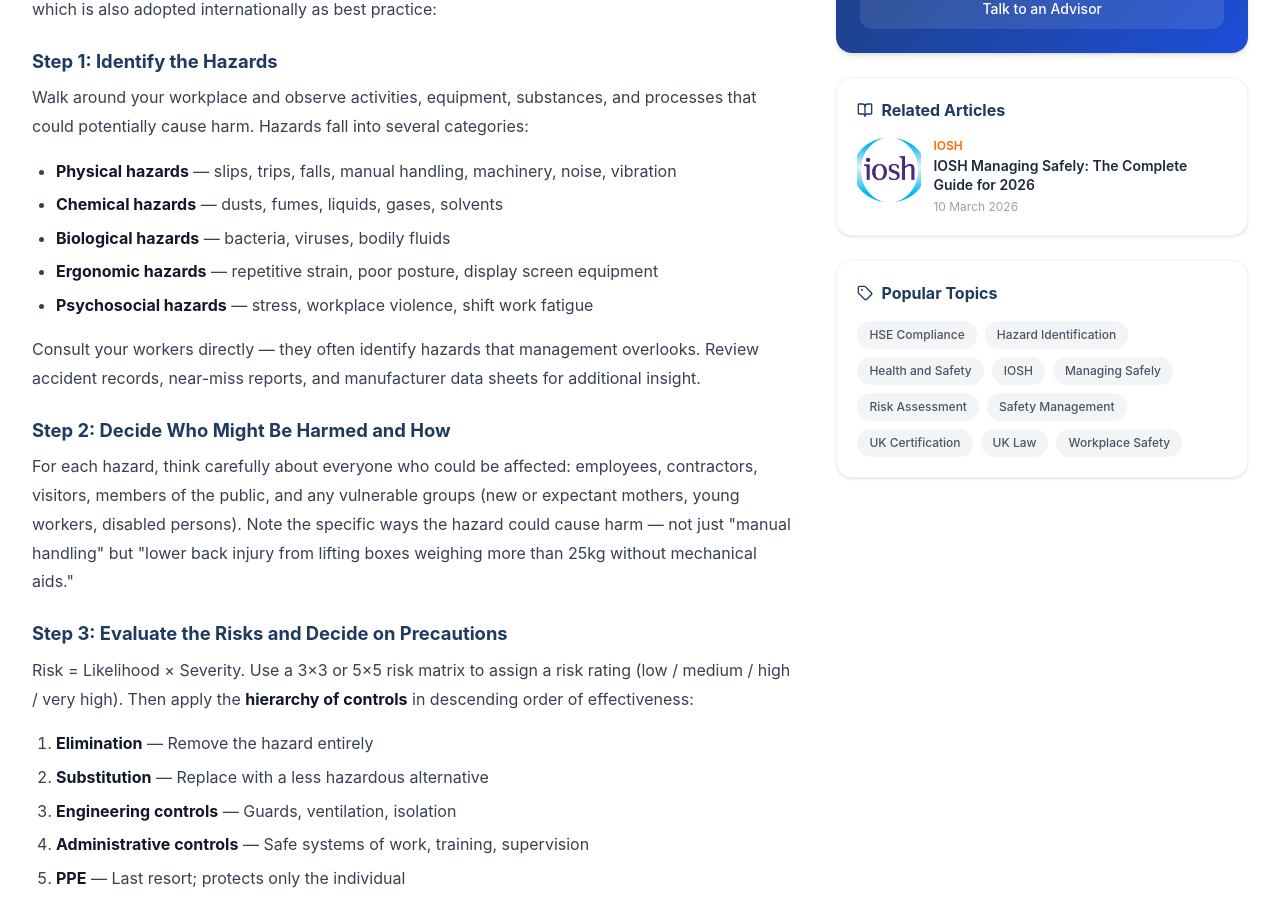
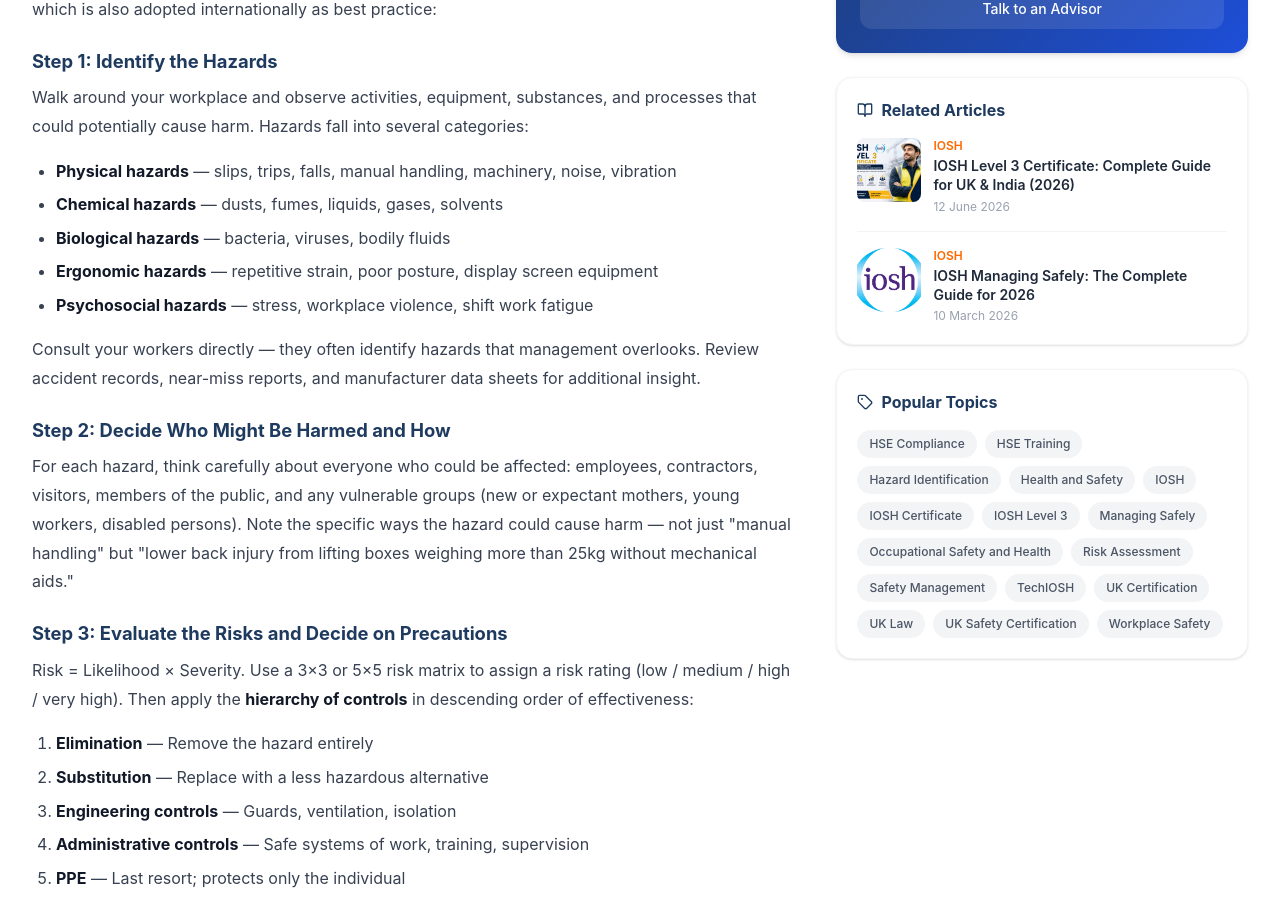
Before and after one commit to HK-International799/HK-International, a React (Vite) app in the folder user-frontend/: page /blog/how-to-conduct-a-workplace-risk-assessment in a window 1280 px wide. Shown: the part 1715-2635 px from the top of the page. Built offline with nearby package versions, Linux system fonts and the light colour scheme; no server answers.

Commit message:
uploaded a blog on ioish level 3

```diff
--- a/user-frontend/src/data/blogData.js
+++ b/user-frontend/src/data/blogData.js
@@ -369,18 +369,388 @@
     relatedPosts: [1, 2],
     courseLink: "/course/nebosh-igc",
   },
+  {
+    id: 4,
+
+    slug: "iosh-level-3-complete-guide",
+
+    title: "IOSH Level 3 Certificate: Complete Guide for UK & India (2026)",
+
+    excerpt:
+      "Discover everything about IOSH Level 3 Certificate — syllabus, assessment, duration, career opportunities, TechIOSH progression, and how to get certified in the UK and India.",
+
+    category: "IOSH",
+
+    tags: [
+      "IOSH",
+      "IOSH Level 3",
+      "Occupational Safety and Health",
+      "TechIOSH",
+      "Health and Safety",
+      "UK Safety Certification",
+      "IOSH Certificate",
+      "HSE Training",
+    ],
+
+    author: "1A HK International Training",
+
+    authorTitle: "International Health & Safety Training Specialists",
+
+    publishedDate: "2026-06-12T09:00:00.000Z",
+
+    updatedDate: "2026-12-10T10:00:00.000Z",
+
+    readTime: "14 min read",
+
+    coverImage: "/images/blog/iosh-level-3-complete-guide.png",
+
+    metaTitle:
+      "IOSH Level 3 Certificate – Complete Guide 2026 | 1A HK International",
+
+    metaDescription:
+      "Complete IOSH Level 3 Certificate guide for UK and India. Learn syllabus, exam format, assessment, duration, TechIOSH pathway, career benefits, and enrolment details.",
+
+    keywords: [
+      "IOSH Level 3",
+      "IOSH Level 3 Certificate",
+      "IOSH Level 3 UK",
+      "IOSH Level 3 India",
+      "IOSH health and safety qualification",
+      "IOSH occupational safety certificate",
+      "TechIOSH qualification",
+      "IOSH assessment",
+      "IOSH Level 3 online",
+      "IOSH Level 3 exam",
+      "occupational health and safety certification",
+      "international safety course",
+      "IOSH training provider",
+    ],
+
+    featured: true,
+
+    sections: [
+      {
+        id: "what-is-iosh-level-3",
+
+        heading: "What Is IOSH Level 3 Certificate?",
+
+        content: `
+
+<p>IOSH Level 3 Certificate in Occupational Safety and Health Principles and Practice is a professional qualification developed for aspiring and developing safety professionals who want to build practical, workplace-ready occupational health and safety competence.</p>
+
+<p>Unlike short awareness-based safety courses, IOSH Level 3 focuses on applying occupational safety systems, improving organisational performance, managing incidents, and creating safer working environments.</p>
+
+<p>This qualification is designed for professionals who want more than basic compliance knowledge. It builds the capability to analyse workplace risks, improve safety culture, influence management decisions, and implement sustainable safety practices.</p>
+
+<p>Successful completion also satisfies the academic requirements for Technical Membership (TechIOSH), making it an important milestone for professionals planning long-term careers in health and safety.</p>
+
+<p>Whether you work in construction, manufacturing, oil & gas, logistics, healthcare, engineering, education, or facilities management, IOSH Level 3 gives internationally recognised credibility to your professional profile.</p>
+
+`,
+      },
+
+      {
+        id: "who-should-take-iosh-level-3",
+
+        heading: "Who Should Study IOSH Level 3?",
+
+        content: `
+
+<p>IOSH Level 3 is suitable for professionals seeking structured health and safety knowledge with direct workplace application.</p>
+
+<ul>
+
+<li><strong>Safety Officers and HSE Professionals</strong></li>
+
+<li><strong>Supervisors and Team Leaders</strong></li>
+
+<li><strong>Operations Managers</strong></li>
+
+<li><strong>Project Managers</strong></li>
+
+<li><strong>Construction Professionals</strong></li>
+
+<li><strong>Manufacturing Leaders</strong></li>
+
+<li><strong>Individuals preparing for international HSE careers</strong></li>
+
+<li><strong>Professionals progressing from IOSH Managing Safely</strong></li>
+
+</ul>
+
+<p>This qualification is especially valuable for professionals targeting opportunities across the UK, Middle East, Europe, and multinational organisations operating in India.</p>
+
+`,
+      },
+
+      {
+        id: "iosh-level-3-syllabus",
+
+        heading: "IOSH Level 3 Syllabus: What You Will Learn",
+
+        content: `
+
+<p>The IOSH Level 3 curriculum is organised into four practical learning units designed around real workplace performance.</p>
+
+<h3>Unit 1 — Occupational Safety and Health Principles & Management Systems</h3>
+
+<p>Learn the foundations of modern safety management and organisational responsibilities.</p>
+
+<ul>
+<li>Health and safety principles</li>
+<li>Management systems</li>
+<li>Governance and compliance</li>
+<li>Workplace safety leadership</li>
+</ul>
+
+<h3>Unit 2 — Occupational Risk Management</h3>
+
+<ul>
+<li>Hazard identification</li>
+<li>Risk assessment methodology</li>
+<li>Control measures</li>
+<li>Risk communication</li>
+</ul>
+
+<h3>Unit 3 — Incident Management</h3>
+
+<ul>
+<li>Incident reporting</li>
+<li>Root cause investigation</li>
+<li>Corrective actions</li>
+<li>Learning from incidents</li>
+</ul>
+
+<h3>Unit 4 — Improving Safety Performance and Culture</h3>
+
+<ul>
+<li>Safety KPIs</li>
+<li>Behavioural safety</li>
+<li>Performance measurement</li>
+<li>Continuous improvement</li>
+</ul>
+
+<p>The course emphasises practical application instead of memorisation.</p>
+
+`,
+      },
+
+      {
+        id: "iosh-level-3-exam",
+
+        heading: "Assessment and Examination Format",
+
+        content: `
+
+<p>IOSH Level 3 uses two assessment methods to evaluate knowledge and workplace application.</p>
+
+<h3>1. Knowledge Examination</h3>
+
+<p>
+80 multiple-choice questions<br/>
+Duration: 2 hours<br/>
+Pass Mark: 70%
+</p>
+
+<h3>2. Scenario-Based Practical Assessment</h3>
+
+<p>
+Duration: 2 hours<br/>
+Pass Mark: 50%
+</p>
+
+<p>Practical tasks may include:</p>
+
+<ul>
+
+<li>Workplace inspection</li>
+
+<li>Risk assessment exercises</li>
+
+<li>Incident investigation</li>
+
+<li>Toolbox talk preparation</li>
+
+</ul>
+
+<p>Both assessments must be passed to achieve certification.</p>
+
+`,
+      },
+
+      {
+        id: "iosh-level-3-duration",
+
+        heading: "Course Duration and Learning Options",
+
+        content: `
+
+<p>IOSH Level 3 offers flexible study pathways suitable for working professionals.</p>
+
+<ul>
+
+<li><strong>Fast Track:</strong> Approximately 5 weeks</li>
+
+<li><strong>Part-Time:</strong> Around 12–15 weeks</li>
+
+<li><strong>Flexible Learning:</strong> Up to 6 months</li>
+
+</ul>
+
+<p>Study formats may include:</p>
+
+<ul>
+
+<li>Live Online Classes</li>
+
+<li>Self-Paced LMS Access</li>
+
+<li>Blended Learning</li>
+
+<li>Corporate Group Training</li>
+
+</ul>
+
+<p>This flexibility makes IOSH Level 3 suitable for learners balancing full-time work and professional development.</p>
+
+`,
+      },
+
+      {
+        id: "iosh-level-3-career-benefits",
+
+        heading: "Career Benefits of IOSH Level 3",
+
+        content: `
+
+<p>IOSH Level 3 is designed to create measurable career progression.</p>
+
+<ul>
+
+<li>Build internationally recognised HSE credibility</li>
+
+<li>Strengthen promotion opportunities</li>
+
+<li>Develop practical risk management capability</li>
+
+<li>Progress toward TechIOSH eligibility</li>
+
+<li>Increase employability across global industries</li>
+
+</ul>
+
+<p>Typical job opportunities include:</p>
+
+<ul>
+
+<li>Safety Officer</li>
+
+<li>HSE Executive</li>
+
+<li>Safety Coordinator</li>
+
+<li>Compliance Officer</li>
+
+<li>Operational Safety Specialist</li>
+
+<li>Safety Supervisor</li>
+
+</ul>
+
+<p>Many employers increasingly value recognised safety qualifications during recruitment and internal promotion decisions.</p>
+
+`,
+      },
+
+      {
+        id: "iosh-level-3-vs-nebosh",
+
+        heading: "IOSH Level 3 vs NEBOSH: Which One Should You Choose?",
+
+        content: `
+
+<table>
+
+<tr>
+<th>Criteria</th>
+<th>IOSH Level 3</th>
+<th>NEBOSH IGC</th>
+</tr>
+
+<tr>
+<td>Level</td>
+<td>Professional Foundation</td>
+<td>Higher Technical Depth</td>
+</tr>
+
+<tr>
+<td>Study Duration</td>
+<td>Short to Medium</td>
+<td>Medium</td>
+</tr>
+
+<tr>
+<td>Focus</td>
+<td>Practical Workplace Application</td>
+<td>Broader HSE Framework</td>
+</tr>
+
+<tr>
+<td>Ideal For</td>
+<td>Early Career Safety Professionals</td>
+<td>Advanced Career Progression</td>
+</tr>
+
+</table>
+
+<p>If you are beginning your international HSE journey, IOSH Level 3 creates an excellent foundation before progressing to advanced certifications.</p>
+
+`,
+      },
+
+      {
+        id: "why-choose-1a-hk",
+
+        heading: "Why Choose 1A HK International for IOSH Level 3?",
+
+        content: `
+
+<p>1A HK International provides professional health and safety training designed for real workplace outcomes.</p>
+
+<ul>
+
+<li>Flexible online learning</li>
+
+<li>Expert trainer support</li>
+
+<li>Career-oriented guidance</li>
+
+<li>International learner support</li>
+
+<li>Practical assessment preparation</li>
+
+<li>Corporate and individual enrolment options</li>
+
+</ul>
+
+<p>Whether you're based in the UK, India, or pursuing global HSE opportunities, our training approach focuses on practical competence and professional growth.</p>
+
+<p><strong>Explore the course and begin your IOSH Level 3 journey today.</strong></p>
+
+`,
+      },
+    ],
+
+    relatedPosts: [1, 2, 3],
+
+    courseLink: "/course/iosh-level3",
+  },
 ];
 
 // ─────────────────────────────────────────────────────────────
 // CATEGORIES
 // ─────────────────────────────────────────────────────────────
-export const CATEGORIES = [
-  "IOSH",
-  "OTHM",
-  "OSHA",
-  "ISO/PECB",
-  "Career Advice",
-];
+export const CATEGORIES = ["IOSH", "OTHM", "OSHA", "ISO/PECB", "Career Advice"];
 
 // ─────────────────────────────────────────────────────────────
 // HELPER FUNCTIONS
```
Also changed, not shown: user-frontend/public/images/blog/iosh-level-3-complete-guide.png (added), user-frontend/public/images/blog/iosh-level-3-complete-guide1.png (added). Lines whose indentation alone changed are shown as unchanged.
